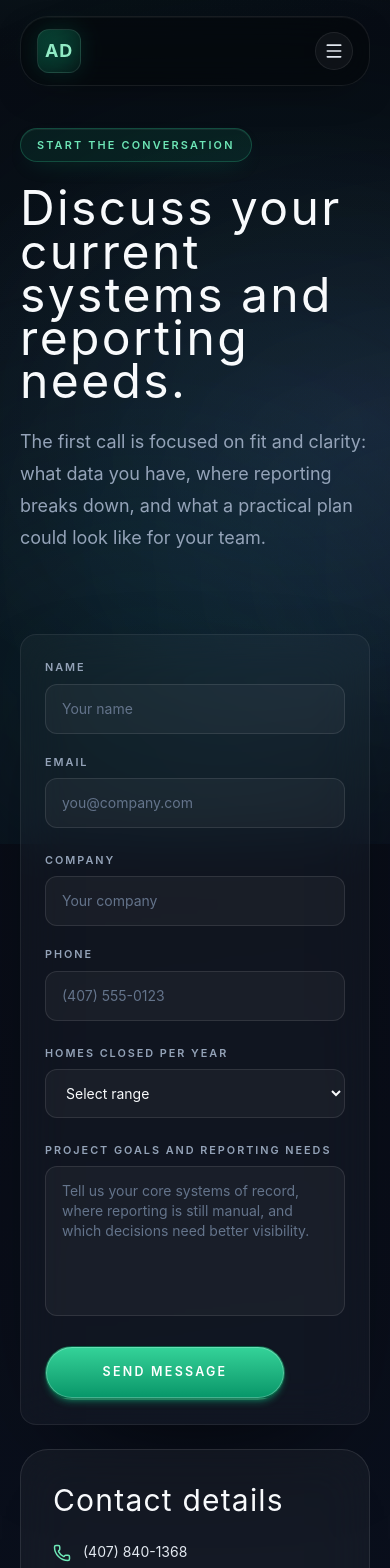
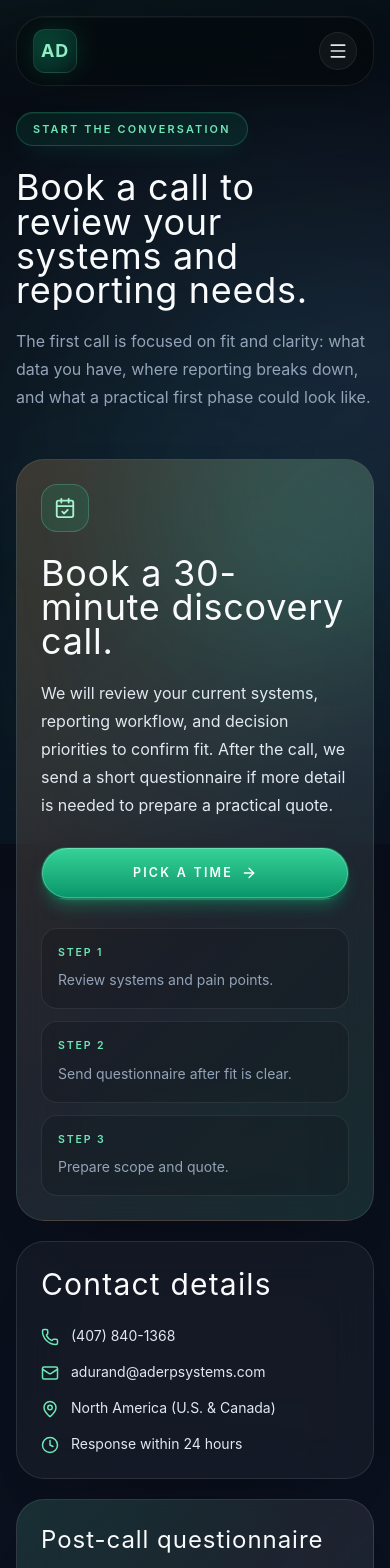
Before and after one commit to arnauddg27-svg/ADConsulting, a Next.js app: page /contact in a window 390 px wide. Shown: the top 1568 px of the page. Built offline with nearby package versions, Linux system fonts and the light colour scheme.

Commit message:
Optimize mobile contact flow

```diff
--- a/src/app/globals.css
+++ b/src/app/globals.css
@@ -246,11 +246,11 @@
 
 @layer components {
   .section-space {
-    @apply py-20 md:py-28;
+    @apply py-14 sm:py-20 md:py-28;
   }
 
   .page-hero {
-    @apply relative overflow-hidden pt-32 pb-20 md:pt-40 md:pb-24;
+    @apply relative overflow-hidden pt-28 pb-14 sm:pt-32 sm:pb-20 md:pt-40 md:pb-24;
   }
 
   .eyebrow {
@@ -312,7 +312,7 @@
   }
 
   .field {
-    @apply w-full rounded-xl border border-white/[0.1] bg-white/[0.04] px-4 py-3.5 text-sm text-slate-50 placeholder:text-slate-400 outline-none transition-all duration-300 focus:border-accent-400 focus:bg-white/[0.07] focus:ring-2 focus:ring-accent-500/25;
+    @apply w-full rounded-xl border border-white/[0.1] bg-white/[0.04] px-4 py-3.5 text-base text-slate-50 placeholder:text-slate-400 outline-none transition-all duration-300 focus:border-accent-400 focus:bg-white/[0.07] focus:ring-2 focus:ring-accent-500/25 sm:text-sm;
   }
 
   .field option {
--- a/src/components/contact/ContactPageClient.tsx
+++ b/src/components/contact/ContactPageClient.tsx
@@ -1,12 +1,12 @@
 "use client";
 
-import { useState } from "react";
-import { Phone, Mail, MapPin, Clock, CheckCircle2, AlertCircle } from "lucide-react";
+import { ArrowRight, CalendarCheck, Clock, Mail, MapPin, Phone } from "lucide-react";
 import Container from "@/components/ui/Container";
-import Button from "@/components/ui/Button";
 import Card from "@/components/ui/Card";
 import SectionHeading from "@/components/ui/SectionHeading";
 import { SITE_CONFIG } from "@/lib/constants";
+
+const bookingUrl = "https://calendly.com/adurand-aderpsystems/30min";
 
 const faqs = [
   {
@@ -27,77 +27,21 @@ const faqs = [
   },
 ];
 
-type SubmissionState = "idle" | "submitting" | "submitted" | "error";
-
 export default function ContactPageClient() {
-  const [status, setStatus] = useState<SubmissionState>("idle");
-  const [errorMessage, setErrorMessage] = useState("");
-  const [lastSubmitTime, setLastSubmitTime] = useState(0);
-
-  const handleSubmit = async (e: React.FormEvent<HTMLFormElement>) => {
-    e.preventDefault();
-
-    if (status === "submitting") {
-      return;
-    }
-
-    const now = Date.now();
-    if (now - lastSubmitTime < 30_000) {
-      setStatus("error");
-      setErrorMessage("Please wait 30 seconds before submitting again.");
-      return;
-    }
-    setLastSubmitTime(now);
-
-    const form = e.currentTarget;
-    const formData = new FormData(form);
-
-    formData.append("_subject", "New consultation request from website");
-    formData.append("_template", "table");
-    formData.append("_captcha", "true");
-
-    setStatus("submitting");
-    setErrorMessage("");
-
-    try {
-      const response = await fetch(`https://formsubmit.co/ajax/${SITE_CONFIG.email}`, {
-        method: "POST",
-        headers: {
-          Accept: "application/json",
-        },
-        body: formData,
-      });
-
-      const result = await response.json().catch(() => null);
-
-      if (!response.ok || !result?.success) {
-        throw new Error("Submission service returned an unexpected response.");
-      }
-
-      form.reset();
-      setStatus("submitted");
-    } catch {
-      setStatus("error");
-      setErrorMessage(
-        `The form couldn’t be sent right now. Please try again, or email ${SITE_CONFIG.email} directly.`
-      );
-    }
-  };
-
   return (
     <>
-      <section className="page-hero">
+      <section className="page-hero pb-12 sm:pb-16 md:pb-20">
         <Container>
-          <div className="grid gap-10 lg:grid-cols-[1fr_0.85fr] lg:items-end">
+          <div className="grid gap-8 lg:grid-cols-[1fr_0.85fr] lg:items-end">
             <div>
               <span className="eyebrow">Start the Conversation</span>
-              <h1 className="mt-6 max-w-4xl font-heading text-5xl leading-[0.9] tracking-[0.05em] text-slate-50 sm:text-6xl">
-                Discuss your current systems and reporting needs.
+              <h1 className="mt-6 max-w-4xl font-heading text-4xl leading-[0.95] tracking-[0.02em] text-slate-50 sm:text-5xl md:text-6xl">
+                Book a call to review your systems and reporting needs.
               </h1>
-              <p className="mt-6 max-w-2xl text-lg leading-8 text-slate-300">
+              <p className="mt-5 max-w-2xl text-base leading-7 text-slate-300 sm:text-lg sm:leading-8">
                 The first call is focused on fit and clarity: what data you
-                have, where reporting breaks down, and what a practical plan
-                could look like for your team.
+                have, where reporting breaks down, and what a practical first
+                phase could look like.
               </p>
             </div>
           </div>
@@ -106,137 +50,63 @@ export default function ContactPageClient() {
 
       <section className="section-space pt-0">
         <Container>
-          <div className="grid gap-6 lg:grid-cols-[1.15fr_0.85fr]">
-            <div className="panel p-6 md:p-8">
-              {status === "submitted" ? (
-                <div className="rounded-[1.5rem] border border-emerald-500/20 bg-emerald-500/10 p-8 text-center">
-                  <CheckCircle2 size={48} className="mx-auto text-emerald-400" />
-                  <h2 className="mt-5 font-heading text-3xl tracking-[0.04em] text-slate-50">
-                    Message received.
-                  </h2>
-                  <p className="mx-auto mt-4 max-w-xl text-base leading-7 text-slate-200">
-                    Thanks. We&apos;ll reply with the best next step, whether that is
-                    a focused systems-mapping session or a scoped platform plan.
-                  </p>
-                  <Button
-                    variant="secondary"
-                    className="mt-6"
-                    onClick={() => setStatus("idle")}
+          <div className="grid gap-5 lg:grid-cols-[1.05fr_0.95fr] lg:items-start">
+            <Card
+              padding="lg"
+              className="relative overflow-hidden bg-[linear-gradient(135deg,rgba(209,133,63,0.2),rgba(255,255,255,0.055)_58%,rgba(52,211,153,0.1))]"
+            >
+              <div
+                aria-hidden
+                className="pointer-events-none absolute -right-24 -top-24 h-72 w-72 rounded-full bg-accent-400/20 blur-[90px]"
+              />
+              <div className="relative">
+                <div className="mb-6 inline-flex h-12 w-12 items-center justify-center rounded-2xl border border-accent-300/25 bg-accent-500/15 text-accent-200">
+                  <CalendarCheck size={22} />
+                </div>
+                <h2 className="font-heading text-4xl leading-[0.95] tracking-[0.02em] text-slate-50 sm:text-5xl">
+                  Book a 30-minute discovery call.
+                </h2>
+                <p className="mt-5 max-w-2xl text-base leading-7 text-slate-200 sm:text-lg sm:leading-8">
+                  We will review your current systems, reporting workflow, and
+                  decision priorities to confirm fit. After the call, we send a
+                  short questionnaire if more detail is needed to prepare a
+                  practical quote.
+                </p>
+
+                <div className="mt-7">
+                  <a
+                    href={bookingUrl}
+                    target="_blank"
+                    rel="noopener noreferrer"
+                    className="inline-flex w-full items-center justify-center gap-2 rounded-full border border-b-2 border-zinc-950/40 bg-gradient-to-t from-accent-600 to-accent-400 px-5 py-4 text-center text-[0.78rem] font-semibold uppercase tracking-[0.18em] text-white shadow-lg shadow-accent-500/30 ring-1 ring-inset ring-white/25 transition-[filter,transform,box-shadow] duration-200 hover:-translate-y-0.5 hover:brightness-110 hover:shadow-accent-500/40 active:translate-y-0 active:brightness-95 sm:w-auto sm:px-6"
                   >
-                    Send another message
-                  </Button>
+                    Pick a time
+                    <ArrowRight size={16} />
+                  </a>
                 </div>
-              ) : (
-                <form onSubmit={handleSubmit} className="space-y-6">
-                  <input
-                    type="text"
-                    name="_honey"
-                    className="hidden"
-                    tabIndex={-1}
-                    autoComplete="off"
-                  />
 
-                  <div className="grid gap-5 sm:grid-cols-2">
-                    <div>
-                      <label className="field-label" htmlFor="contact-name">
-                        Name
-                      </label>
-                      <input
-                        id="contact-name"
-                        name="name"
-                        type="text"
-                        required
-                        className="field"
-                        placeholder="Your name"
-                      />
+                <div className="mt-7 grid gap-3 text-sm text-slate-300 sm:grid-cols-3">
+                  <div className="rounded-2xl border border-white/[0.08] bg-black/15 p-4">
+                    <div className="text-[0.66rem] font-semibold uppercase tracking-[0.18em] text-accent-300">
+                      Step 1
                     </div>
-                    <div>
-                      <label className="field-label" htmlFor="contact-email">
-                        Email
-                      </label>
-                      <input
-                        id="contact-email"
-                        name="email"
-                        type="email"
-                        required
-                        className="field"
-                        placeholder="you@company.com"
-                      />
+                    <div className="mt-2 leading-6">Review systems and pain points.</div>
+                  </div>
+                  <div className="rounded-2xl border border-white/[0.08] bg-black/15 p-4">
+                    <div className="text-[0.66rem] font-semibold uppercase tracking-[0.18em] text-accent-300">
+                      Step 2
                     </div>
+                    <div className="mt-2 leading-6">Send questionnaire after fit is clear.</div>
                   </div>
-
-                  <div className="grid gap-5 sm:grid-cols-2">
-                    <div>
-                      <label className="field-label" htmlFor="contact-company">
-                        Company
-                      </label>
-                      <input
-                        id="contact-company"
-                        name="company"
-                        type="text"
-                        className="field"
-                        placeholder="Your company"
-                      />
+                  <div className="rounded-2xl border border-white/[0.08] bg-black/15 p-4">
+                    <div className="text-[0.66rem] font-semibold uppercase tracking-[0.18em] text-accent-300">
+                      Step 3
                     </div>
-                    <div>
-                      <label className="field-label" htmlFor="contact-phone">
-                        Phone
-                      </label>
-                      <input
-                        id="contact-phone"
-                        name="phone"
-                        type="tel"
-                        className="field"
-                        placeholder="(407) 555-0123"
-                      />
-                    </div>
+                    <div className="mt-2 leading-6">Prepare scope and quote.</div>
                   </div>
-
-                  <div>
-                    <label className="field-label" htmlFor="contact-volume">
-                      Homes closed per year
-                    </label>
-                    <select id="contact-volume" name="homes_per_year" className="field" defaultValue="">
-                      <option value="" disabled>
-                        Select range
-                      </option>
-                      <option value="under-20">Under 20 homes</option>
-                      <option value="20-100">20 - 100 homes</option>
-                      <option value="100-300">100 - 300 homes</option>
-                      <option value="300-500">300 - 500 homes</option>
-                      <option value="500+">500+ homes</option>
-                    </select>
-                  </div>
-
-                  <div>
-                    <label className="field-label" htmlFor="contact-message">
-                      Project goals and reporting needs
-                    </label>
-                    <textarea
-                      id="contact-message"
-                      name="message"
-                      required
-                      rows={6}
-                      className="field resize-none"
-                      placeholder="Tell us your core systems of record, where reporting is still manual, and which decisions need better visibility."
-                    />
-                  </div>
-
-                  {status === "error" && (
-                    <div className="rounded-[1.25rem] border border-red-500/20 bg-red-500/10 px-4 py-3 text-sm text-red-200">
-                      <div className="flex items-start gap-3">
-                        <AlertCircle size={18} className="mt-0.5 shrink-0" />
-                        <span>{errorMessage}</span>
-                      </div>
-                    </div>
-                  )}
-
-                  <Button type="submit" size="lg" className="min-w-[15rem] justify-center">
-                    {status === "submitting" ? "Sending..." : "Send Message"}
-                  </Button>
-                </form>
-              )}
-            </div>
+                </div>
+              </div>
+            </Card>
 
             <div className="space-y-5">
               <Card padding="lg">
@@ -245,49 +115,28 @@ export default function ContactPageClient() {
                 </h2>
                 <div className="mt-6 space-y-4 text-sm text-slate-200">
                   <div className="flex items-start gap-3">
-                    <Phone size={18} className="mt-0.5 text-accent-300" />
+                    <Phone size={18} className="mt-0.5 shrink-0 text-accent-300" />
                     <a href={SITE_CONFIG.phoneHref} className="hover:text-accent-100">
                       {SITE_CONFIG.phone}
                     </a>
                   </div>
                   <div className="flex items-start gap-3">
-                    <Mail size={18} className="mt-0.5 text-accent-300" />
-                    <a href={`mailto:${SITE_CONFIG.email}`} className="hover:text-accent-100">
+                    <Mail size={18} className="mt-0.5 shrink-0 text-accent-300" />
+                    <a
+                      href={`mailto:${SITE_CONFIG.email}`}
+                      className="break-all hover:text-accent-100"
+                    >
                       {SITE_CONFIG.email}
                     </a>
                   </div>
                   <div className="flex items-start gap-3">
-                    <MapPin size={18} className="mt-0.5 text-accent-300" />
+                    <MapPin size={18} className="mt-0.5 shrink-0 text-accent-300" />
                     <span>{SITE_CONFIG.location}</span>
                   </div>
                   <div className="flex items-start gap-3">
-                    <Clock size={18} className="mt-0.5 text-accent-300" />
+                    <Clock size={18} className="mt-0.5 shrink-0 text-accent-300" />
                     <span>Response within 24 hours</span>
                   </div>
-                </div>
-              </Card>
-
-              <Card
-                padding="lg"
-                className="bg-[linear-gradient(135deg,rgba(209,133,63,0.18),rgba(255,255,255,0.05)_60%,rgba(255,255,255,0.03))]"
-              >
-                <h3 className="font-heading text-3xl tracking-[0.04em] text-slate-50">
-                  Book a 30-minute discovery call
-                </h3>
-                <p className="mt-4 text-sm leading-7 text-slate-200 md:text-base">
-                  Skip the form and book directly. We will review your systems,
-                  reporting workflow, and decision priorities to confirm scope and fit.
-                </p>
-                <div className="mt-5">
-                  <a
-                    href="https://calendly.com/adurand-aderpsystems/30min"
-                    target="_blank"
-                    rel="noopener noreferrer"
-                    className="inline-flex items-center gap-2 rounded-xl border border-accent-400/30 bg-accent-500/15 px-5 py-3 text-sm font-semibold text-accent-200 transition-all duration-300 hover:bg-accent-500/25 hover:border-accent-400/50"
-                  >
-                    <Clock size={16} />
-                    Pick a Time
-                  </a>
                 </div>
               </Card>
 
@@ -299,9 +148,10 @@ export default function ContactPageClient() {
                   Post-call questionnaire
                 </h3>
                 <p className="mt-4 text-sm leading-7 text-slate-200">
-                  After the initial call, we send a short worksheet covering your systems,
-                  reporting gaps, data access, and priority dashboards. It gives us the
-                  detail needed to prepare a practical scope and quote.
+                  After the initial call, we send a short worksheet covering your
+                  systems, reporting gaps, data access, and priority dashboards.
+                  It gives us the detail needed to prepare a practical scope and
+                  quote.
                 </p>
               </Card>
             </div>
@@ -320,7 +170,7 @@ export default function ContactPageClient() {
           <div className="grid gap-5 md:grid-cols-2">
             {faqs.map((faq) => (
               <Card key={faq.q} padding="lg">
-                <h3 className="font-heading text-3xl leading-[0.95] tracking-[0.04em] text-slate-50">
+                <h3 className="font-heading text-2xl leading-[0.98] tracking-[0.04em] text-slate-50 sm:text-3xl">
                   {faq.q}
                 </h3>
                 <p className="mt-4 text-sm leading-7 text-slate-300 md:text-base">
--- a/src/components/ui/Button.tsx
+++ b/src/components/ui/Button.tsx
@@ -19,7 +19,7 @@ const variants = {
 const sizes = {
   sm: "px-4 py-2.5 text-[0.68rem]",
   md: "px-5 py-3 text-[0.72rem]",
-  lg: "px-6 py-4 text-[0.78rem]",
+  lg: "px-5 py-3.5 text-[0.72rem] sm:px-6 sm:py-4 sm:text-[0.78rem]",
 };
 
 interface ButtonProps {
--- a/src/components/ui/Card.tsx
+++ b/src/components/ui/Card.tsx
@@ -9,8 +9,8 @@ interface CardProps {
 
 const paddings = {
   sm: "p-4",
-  md: "p-6",
-  lg: "p-8",
+  md: "p-5 sm:p-6",
+  lg: "p-6 sm:p-8",
 };
 
 export default function Card({
--- a/src/components/ui/Container.tsx
+++ b/src/components/ui/Container.tsx
@@ -8,7 +8,7 @@ export default function Container({
   className?: string;
 }) {
   return (
-    <div className={clsx("mx-auto max-w-[82rem] px-5 sm:px-6 lg:px-8", className)}>
+    <div className={clsx("mx-auto max-w-[82rem] px-4 sm:px-6 lg:px-8", className)}>
       {children}
     </div>
   );
```
